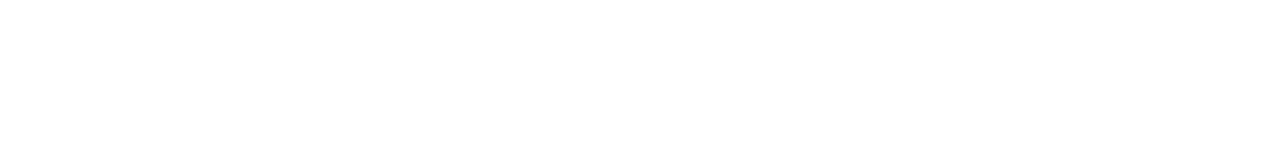
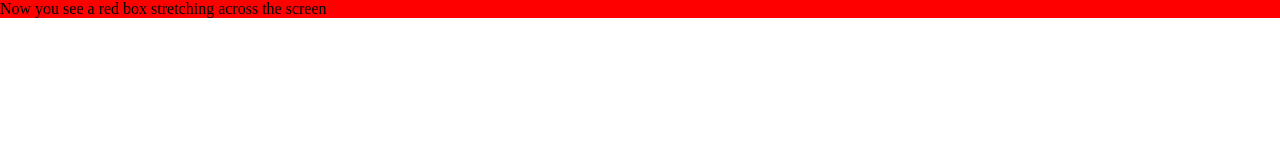
Before and after one commit to eherod/box-model-box-sizing, a plain HTML site: page index.html in a window 1280 px wide. Drawn offline with Linux system fonts and the light colour scheme.

Commit message:
added content to p tag

```diff
--- a/index.html
+++ b/index.html
@@ -11,7 +11,8 @@
 
 <body>
 
-    <p class="content"></p>
+
+    <p class="content-example">Now you see a red box stretching across the screen</p>
 
 </body>
 
--- a/style.css
+++ b/style.css
@@ -1,4 +1,9 @@
-.content{
+*{
+    margin: 0;
+    padding: 0;
+}
+
+.content-example{
     background: red;
 
 }
```
